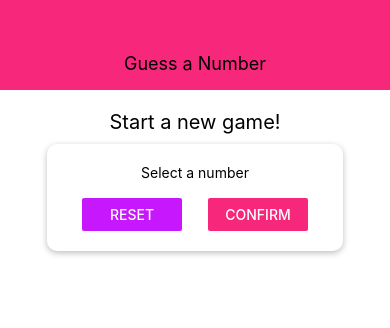
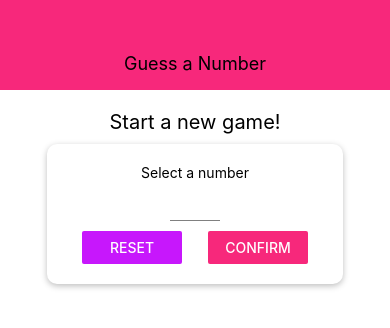
Before and after one commit to mbassale/rn-guess-number, a React Native app: screen / in a window 390 px wide. Shown: the top 328 px of the page. Built offline with nearby package versions, Linux system fonts and the light colour scheme.

Commit message:
Styled input component. Use numeric pad keyboard to get the number from the user.
Signed-off-by: Marco Bassaletti <bassaletti@gmail.com>

```diff
--- /dev/null
+++ b/components/Input.js
@@ -0,0 +1,17 @@
+import React from 'react';
+import {TextInput, StyleSheet} from "react-native";
+
+const Input = props => {
+  return <TextInput {...props} style={{...styles.input, ...props.style}}/>;
+};
+
+const styles = StyleSheet.create({
+  input: {
+    height: 30,
+    borderBottomColor: 'grey',
+    borderBottomWidth: 1,
+    marginVertical: 10
+  }
+});
+
+export default Input;
--- a/screens/StartGameScreen.js
+++ b/screens/StartGameScreen.js
@@ -1,15 +1,24 @@
-import React from 'react';
-import {View, Text, TextInput, Button, StyleSheet} from 'react-native';
+import React, {useState} from 'react';
+import {View, Text, Button, TouchableWithoutFeedback, StyleSheet, Keyboard} from 'react-native';
 import Card from "../components/Card";
+import Input from "../components/Input";
 import Colors from '../constants/colors';
 
 const StartGameScreen = props => {
+  const [enteredValue, setEnteredValue] = useState('');
+
+  const numberInputHandler = inputText => {
+    setEnteredValue(inputText.replace(/[^0-9]/g, ''));
+  };
+
   return (
+    <TouchableWithoutFeedback onPress={() => Keyboard.dismiss()}>
       <View style={styles.screen}>
         <Text style={styles.title}>Start a new game!</Text>
         <Card style={styles.inputContainer}>
           <Text>Select a number</Text>
-        <TextInput/>
+          <Input style={styles.input} blurOnSubmit autoCapitalize='none' autoCorrect='none' keyboardType='number-pad'
+                 maxLength={2} onChangeText={numberInputHandler} value={enteredValue}/>
           <View style={styles.buttonContainer}>
             <View style={styles.button}><Button color={Colors.accent} title="Reset" onPress={() => {
             }}/></View>
@@ -18,6 +27,7 @@
           </View>
         </Card>
       </View>
+    </TouchableWithoutFeedback>
   );
 };
 
@@ -44,6 +54,10 @@
   },
   button: {
     width: 100
+  },
+  input: {
+    width: 50,
+    textAlign: 'center',
   }
 });
 
```
Lines whose indentation alone changed are shown as unchanged.
